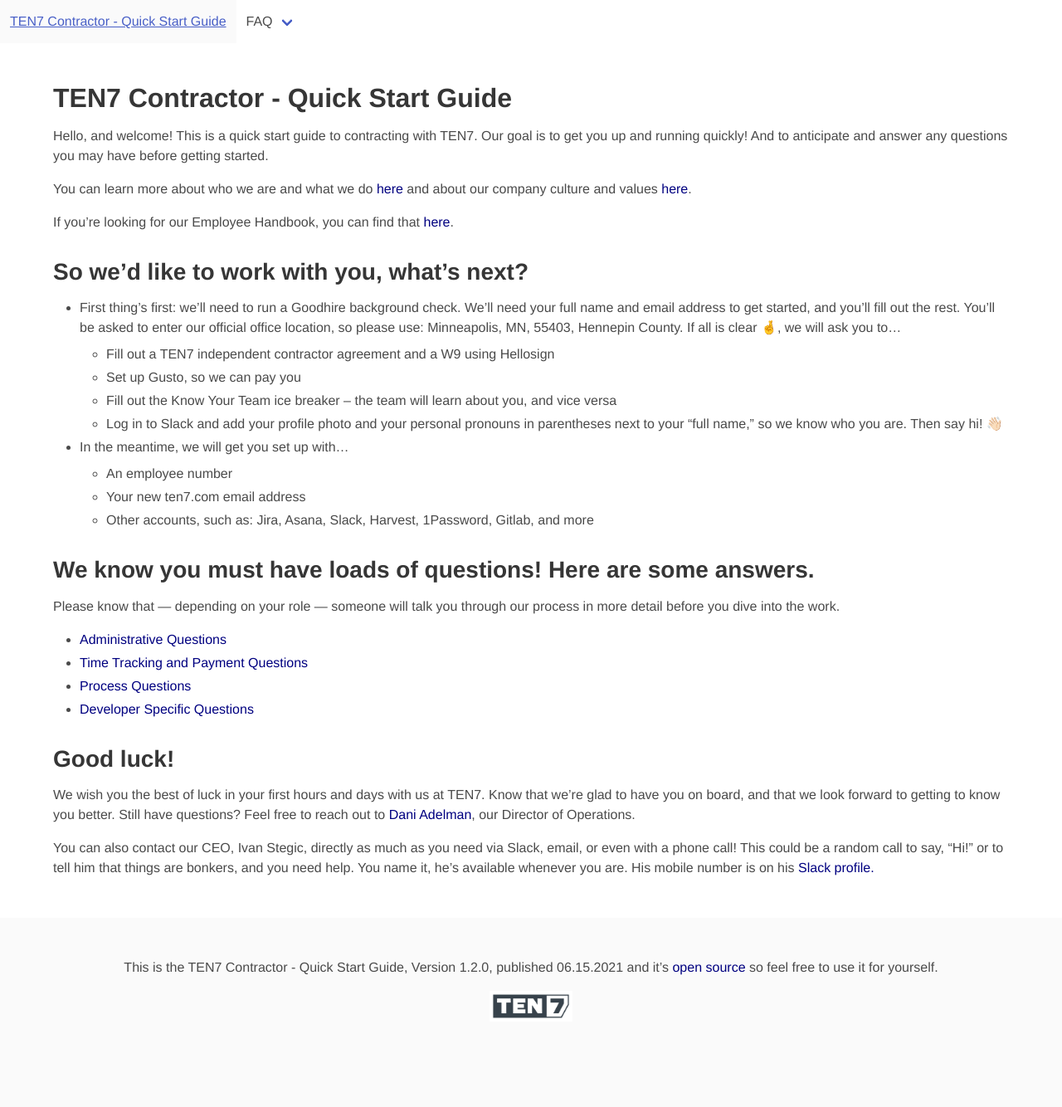
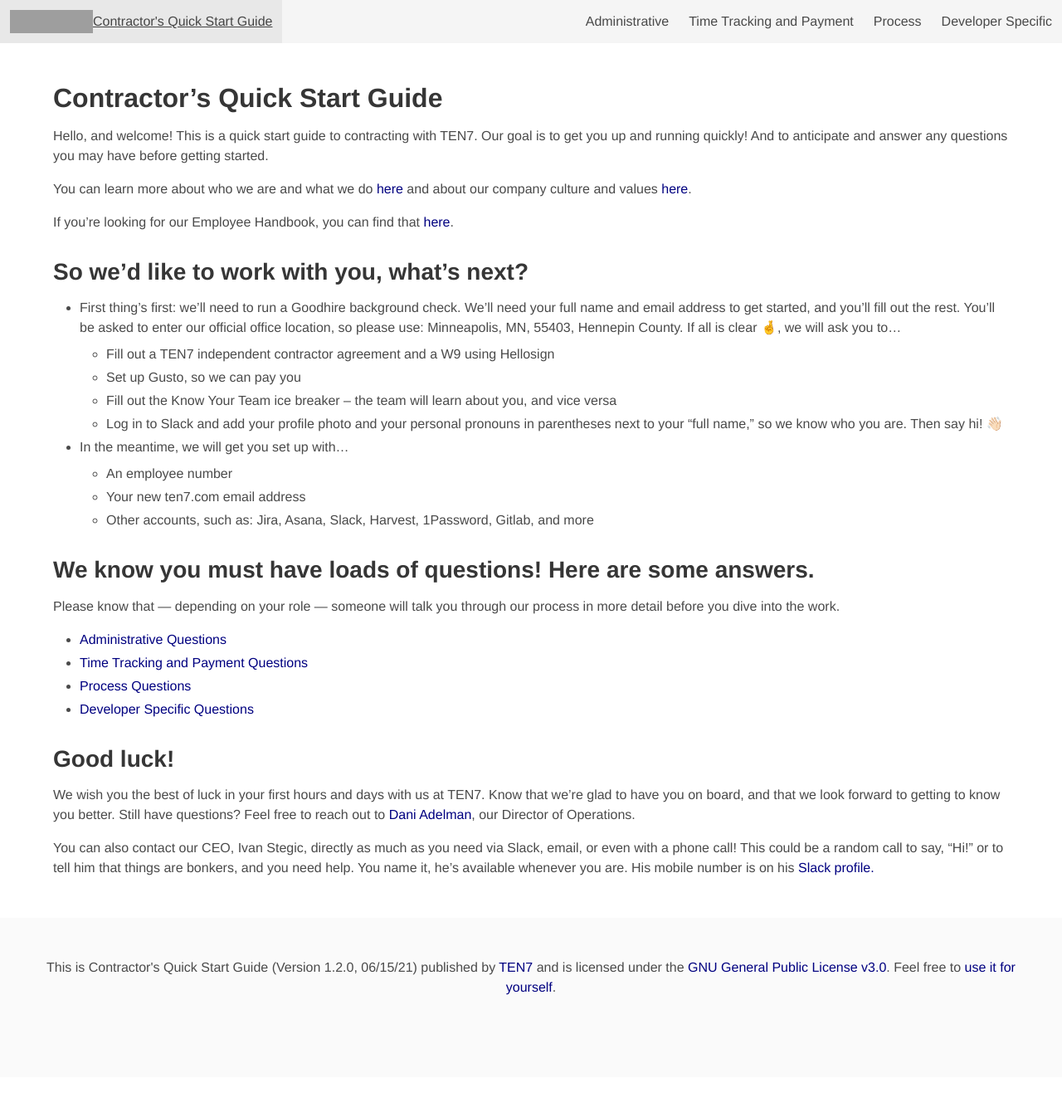
Before and after one commit to ten7/contractor.ten7.com, a Jekyll site: the page built from index.md, in a window 1280 px wide. Shown: the whole page at 83% size. Built offline with Jekyll 4.4.1, drawn with Linux system fonts in a browser that asks for light colours; after the commit the page ends 1298 px from its top, so only the background shows below that; grey boxes are pictures that could not be loaded.

Commit message:
Fixed hamburger menu so it actually works. Moved logo back into the top. Removed it from the bottom.

```diff
--- a/_config.yml
+++ b/_config.yml
@@ -1,21 +1,20 @@
 ###########
 # site.title
 
-title: 'TEN7 Contractor - Quick Start Guide'
-subtitle: 'Version 1.2.0, published 06.15.2021'
+title: "Contractor's Quick Start Guide"
+subtitle: "Version 1.2.0, 06/15/21"
+
 
 
 nav:
-- title: 'FAQ'
-  subfolderitems:
-    - page: 'Administrative'
-      url: '/admin.html'
-    - page: 'Time Tracking and Payment'
-      url: '/time.html'
-    - page: 'Process'
-      url: '/process.html'
-    - page: 'Developer Specific'
-      url: '/developer.html'
+- title: "Administrative"
+  url: "/admin.html"
+- title: "Time Tracking and Payment"
+  url: "/time.html"
+- title: "Process"
+  url: "/process.html"
+- title: "Developer Specific"
+  url: "/developer.html"
 
 #########################
 # more settings
--- a/_includes/footer.html
+++ b/_includes/footer.html
@@ -3,10 +3,7 @@
 <footer class="footer">
   <div class="content has-text-centered">
     <p>
-      This is the {{site.title}}, {{site.subtitle}} and it&rsquo;s <a href="https://github.com/ten7/contractor.ten7.com">open source</a> so feel free to use it for yourself.
-    </p>
-    <p>
-      <a href="https://ten7.com/"><img width="100" src="/img/TEN7logo.png" ></a>
+      This is {{site.title}} ({{site.subtitle}}) published by <a href="https://ten7.com/">TEN7</a> and is licensed under the <a href="https://github.com/ten7/contractor.ten7.com/blob/main/LICENSE">GNU General Public License v3.0</a>. Feel free to <a href="https://github.com/ten7/contractor.ten7.com">use it for yourself</a>.
     </p>
   </div>
 </footer>
--- a/_includes/head.html
+++ b/_includes/head.html
@@ -14,4 +14,6 @@ j=d.createElement(s),dl=l!='dataLayer'?'&l='+l:'';j.async=true;j.src=
 
   <link rel="stylesheet" href="https://cdn.jsdelivr.net/npm/bulma@0.9.2/css/bulma.min.css">
   <link rel="stylesheet" href="{{ 'css/style.css' | relative_url }}">
+  <script src="{{ 'js/script.js' | relative_url }}"></script>
+
 </head>
--- a/_includes/header.html
+++ b/_includes/header.html
@@ -1,13 +1,22 @@
 
-<nav class="navbar" role="navigation" aria-label="main navigation">
+<nav class="navbar is-light" role="navigation" aria-label="main navigation">
+
+  <div class="navbar-brand">
+    <a class="navbar-item" href="/">
+      <img src="https://ten7.com/sites/default/files/2021-06/TEN7-logo.svg" width="100" alt="TEN7 Home" title="TEN7 Home">{{ site.title }}
+    </a>
+
+    <a role="button" class="navbar-burger" aria-label="menu" aria-expanded="false" data-target="navbar">
+      <span aria-hidden="true"></span>
+      <span aria-hidden="true"></span>
+      <span aria-hidden="true"></span>
+    </a>
+  </div>
 
   <div id="navbar" class="navbar-menu">
-    <div class="navbar-start">
-      <a class="navbar-item" href="/">
-        {{ site.title }}
-      </a>
+    <div class="navbar-end">
 
-{% for item in site.nav %}
+    {% for item in site.nav %}
 
       {% if item.subfolderitems %}
 
@@ -35,7 +44,7 @@
 
       {% endif %}
 
-{% endfor %}
+    {% endfor %}
 
     </div>
   </div>
--- a/index.md
+++ b/index.md
@@ -1,9 +1,9 @@
 ---
 layout: default
-title:  TEN7 Contractor - Quick Start Guide
+title:  Contractor's - Quick Start Guide
 ---
 
-# TEN7 Contractor - Quick Start Guide
+# Contractor&rsquo;s Quick Start Guide
 
 Hello, and welcome! This is a quick start guide to contracting with TEN7.  Our goal is to get you up and running quickly! And to anticipate and answer any questions you may have before getting started.
 
--- /dev/null
+++ b/js/script.js
@@ -0,0 +1,25 @@
+document.addEventListener('DOMContentLoaded', () => {
+
+  // Get all "navbar-burger" elements
+  const $navbarBurgers = Array.prototype.slice.call(document.querySelectorAll('.navbar-burger'), 0);
+
+  // Check if there are any navbar burgers
+  if ($navbarBurgers.length > 0) {
+
+    // Add a click event on each of them
+    $navbarBurgers.forEach( el => {
+      el.addEventListener('click', () => {
+
+        // Get the target from the "data-target" attribute
+        const target = el.dataset.target;
+        const $target = document.getElementById(target);
+
+        // Toggle the "is-active" class on both the "navbar-burger" and the "navbar-menu"
+        el.classList.toggle('is-active');
+        $target.classList.toggle('is-active');
+
+      });
+    });
+  }
+
+});
```
Also changed, not shown: img/TEN7logo.png (deleted).
